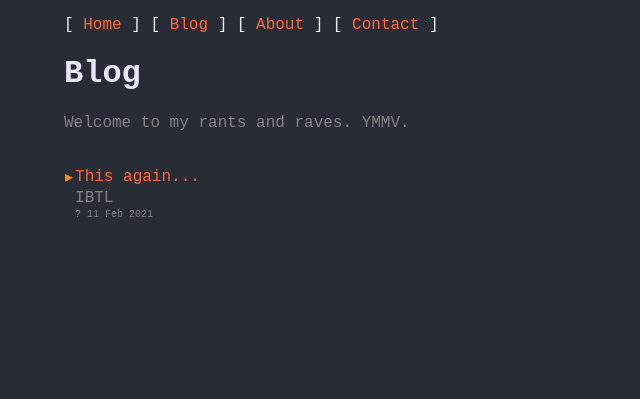
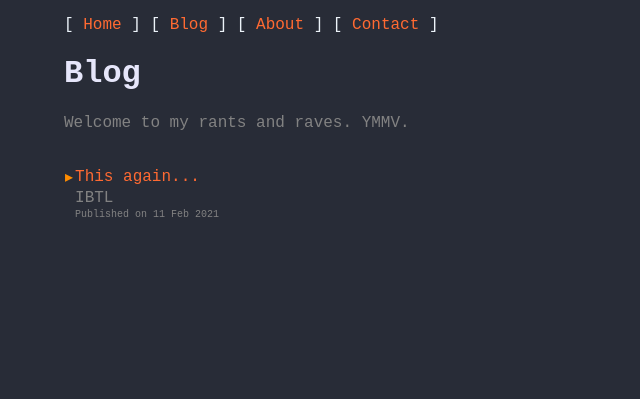
Before and after one commit to thewismit/jekyll-simple.css, a Jekyll site: the page built from blog.md, in a window 1280 px wide. Shown: the top 399 px of the page, without its empty margins (0-640 px from the left). Built offline with Jekyll 4.4.1, drawn with Linux system fonts in a browser that asks for light colours.

Commit message:
post list formatting

```diff
--- a/blog.md
+++ b/blog.md
@@ -9,6 +9,6 @@ permalink: /blog/
 {% for post in site.posts %}
   <tr><td><span class="arrow">▸</span></td><td><a href="{{ post.url }}">{{ post.title }}</a></td></tr>
   <tr><td></td><td class="post-description">{{ post.description }}</td></tr>
-  <tr><td></td><td class="date">? {{ post.date | date_to_string }}</td></tr>
+  <tr><td></td><td class="date">Published on {{ post.date | date_to_string }}</td></tr>
 {% endfor %}
 </table>
```
